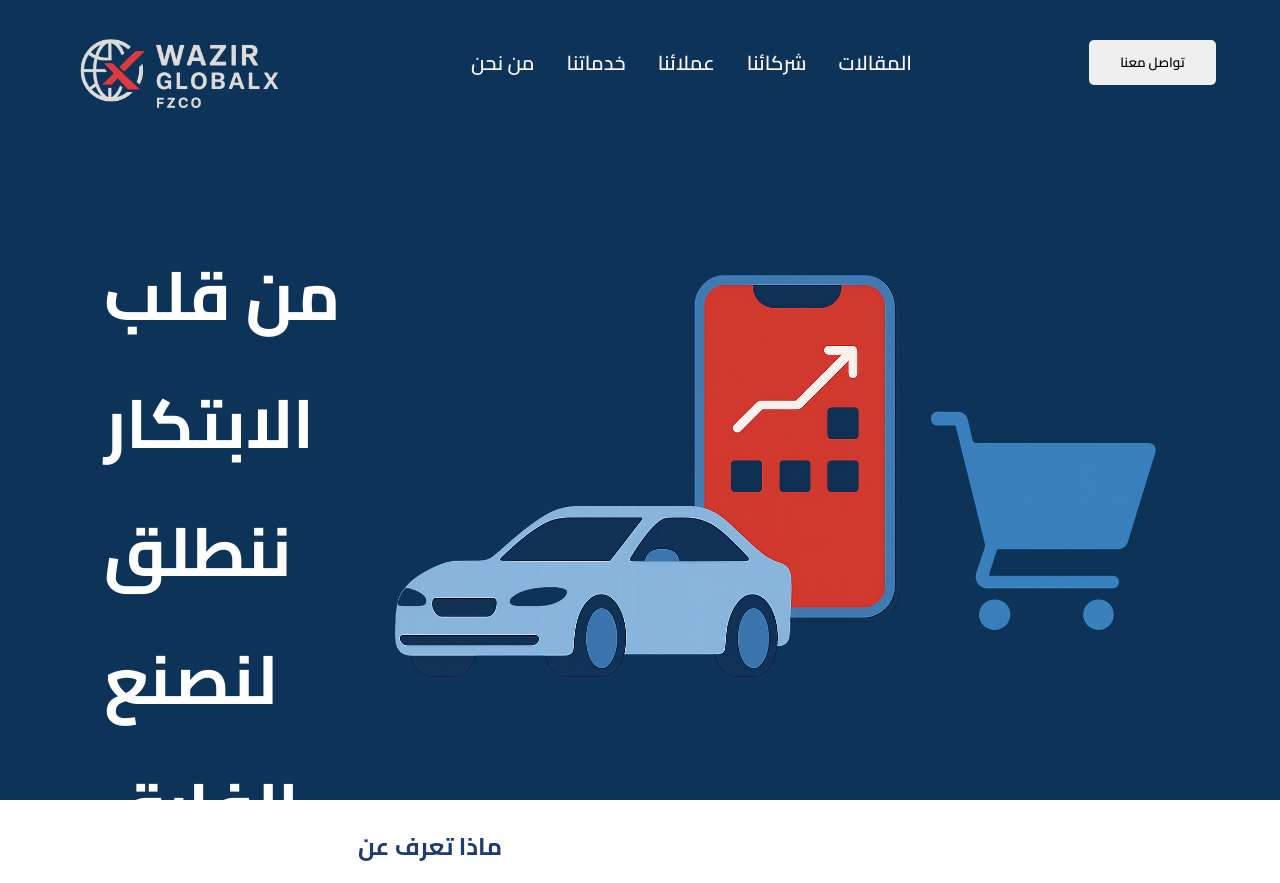
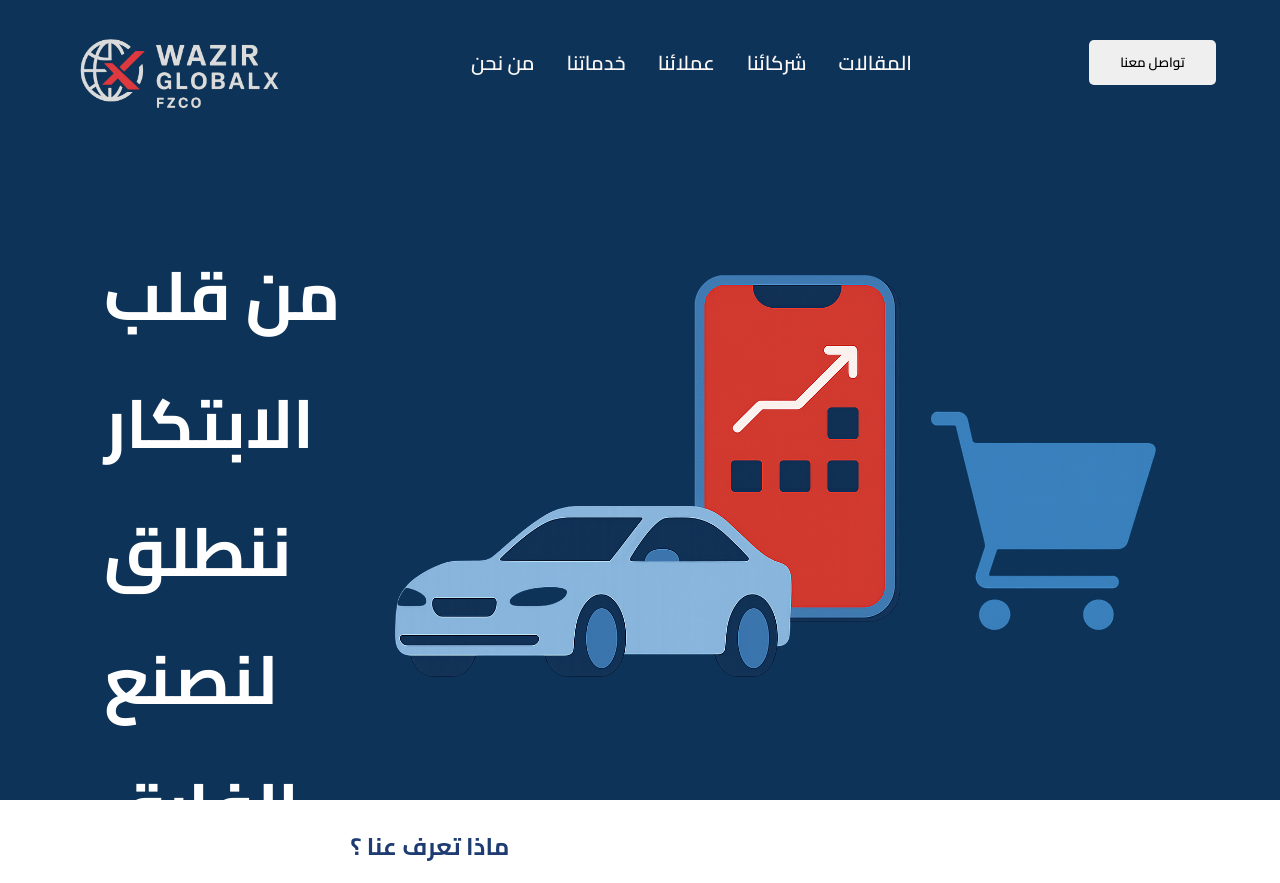
Before and after one commit to 000MaDz000/wizard_global, a React (Vite) app: page / in a window 1280 px wide. Shown: the top 883 px of the page. Built offline with nearby package versions, Linux system fonts and the light colour scheme.

Commit message:
Update About.tsx

```diff
--- a/src/components/About.tsx
+++ b/src/components/About.tsx
@@ -3,7 +3,7 @@ import AOS from 'aos';
 import 'aos/dist/aos.css';
 import '../styles/About.css';
 import { Link } from 'react-router-dom';
-import wazir from '../assets/global-network-digital-earth-visualization.png';
+import wazir from '../assets/about.png';
 import { FaGlobe } from "react-icons/fa";
 import { GiWorld } from "react-icons/gi";
 import { MdPublic } from "react-icons/md";
@@ -16,8 +16,8 @@ import { AiOutlineGlobal } from "react-icons/ai";
 const AboutUs = () => {
     useEffect(() => {
         AOS.init({
-            once: true, // الأنيميشن يظهر مرة واحدة فقط عند النزول
-            duration: 800, // سرعة الأنيميشن الافتراضية
+            once: true,
+            duration: 800,
         });
     }, []);
 
@@ -25,8 +25,8 @@ const AboutUs = () => {
         <section className="about-us" data-aos="fade-up">
             <div className="about-container">
                 <div className="about-header" data-aos="fade-right" data-aos-delay="200">
-                    <h2>ماذا تعرف عن</h2>
-                    <h3> WAZIR GLOBALX</h3>
+                    <h2>ماذا تعرف عنا ؟</h2>
+                    <h3> رواد تقديم الحلول المبتكرة عالميًا </h3>
                     <p className="about-p">
                         تأسست الشركة  في دبي، بهدف توفير خدمات احترافية وعالمية في مجالات استيراد وتصدير السيارات، تكنولوجيا المعلومات، والتجارة الإلكترونية. تجمع شركتنا بين الابتكار والثقة لتقديم حلول ذكية تناسب تطلعات عملائنا في السوق المحلي والدولي.
                     </p>
```
